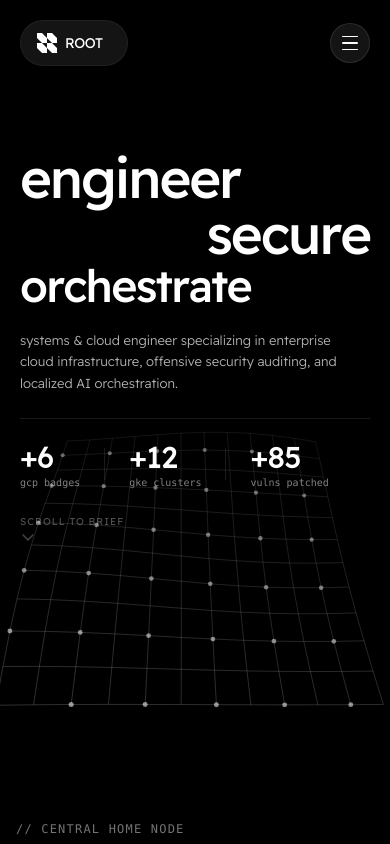
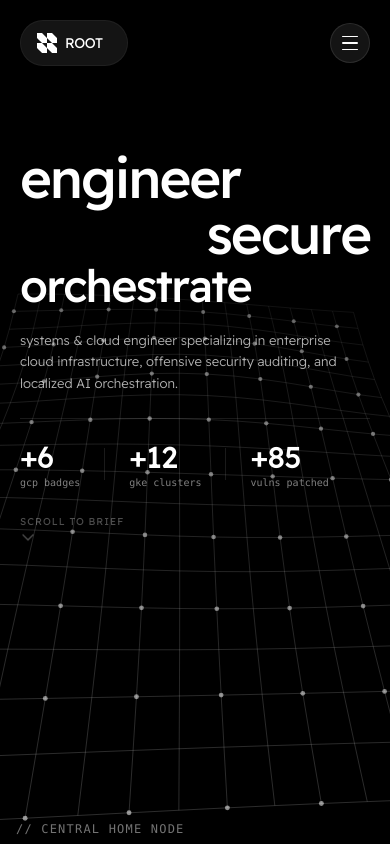
Before and after one commit to umaier-695/root-website, a React (Vite) app: page / in a window 390 px wide. Shown: the top 844 px of the page. Built offline with nearby package versions, Linux system fonts and the light colour scheme.

Commit message:
fix: resolve background canvas visibility and dimensions on mobile devices

```diff
--- a/src/App.tsx
+++ b/src/App.tsx
@@ -10,6 +10,7 @@ type PageType = 'home' | 'security' | 'ai' | 'iot' | 'cloud';
 
 function MeshBackground({ currentPage }: { currentPage: PageType }) {
   const canvasRef = useRef<HTMLCanvasElement>(null);
+  const isRenderMobile = typeof window !== 'undefined' && window.innerWidth < 768;
 
   useEffect(() => {
     const canvas = canvasRef.current;
@@ -22,9 +23,9 @@ function MeshBackground({ currentPage }: { currentPage: PageType }) {
     let height = (canvas.height = window.innerHeight);
 
     const isMobile = width < 768;
-    const cols = isMobile ? 12 : 22;
-    const rows = isMobile ? 12 : 22;
-    const spacing = isMobile ? 32 : 45;
+    const cols = isMobile ? 16 : 22;
+    const rows = isMobile ? 18 : 22;
+    const spacing = isMobile ? 36 : 45;
 
     let rotX = 1.0; // Initial tilt angle (looking down at terrain)
     let rotY = 0.0; // Initial rotation angle
@@ -77,7 +78,7 @@ function MeshBackground({ currentPage }: { currentPage: PageType }) {
       // Camera configurations
       const focalLength = 380;
       const cameraDistance = 450;
-      const yOffset = height * 0.15; // Shift terrain down slightly
+      const yOffset = isMobile ? height * 0.05 : height * 0.15; // Shift terrain higher on mobile to prevent occlusion
 
       // Smoothly interpolate rotation angles
       rotY += 0.001 + (targetRotY - rotY) * 0.05;
@@ -226,8 +227,8 @@ function MeshBackground({ currentPage }: { currentPage: PageType }) {
   return (
     <canvas
       ref={canvasRef}
-      className={`fixed inset-0 w-full h-full z-0 pointer-events-none bg-black transition-all duration-700 ${
-        currentPage === 'home' ? 'blur-none' : 'blur-[1.5px]'
+      className={`fixed inset-0 w-full h-full -z-10 pointer-events-none transition-all duration-700 ${
+        !isRenderMobile && currentPage !== 'home' ? 'blur-[1.5px]' : 'blur-none'
       }`}
     />
   );
@@ -522,7 +523,7 @@ export default function App() {
   };
 
   return (
-    <div className="relative min-h-screen w-full bg-black text-white selection:bg-neutral-800 selection:text-white overflow-x-hidden">
+    <div className="relative min-h-screen w-full text-white selection:bg-neutral-800 selection:text-white overflow-x-hidden">
       {/* Background Mesh Network Canvas */}
       <MeshBackground currentPage={currentPage} />
 
```
